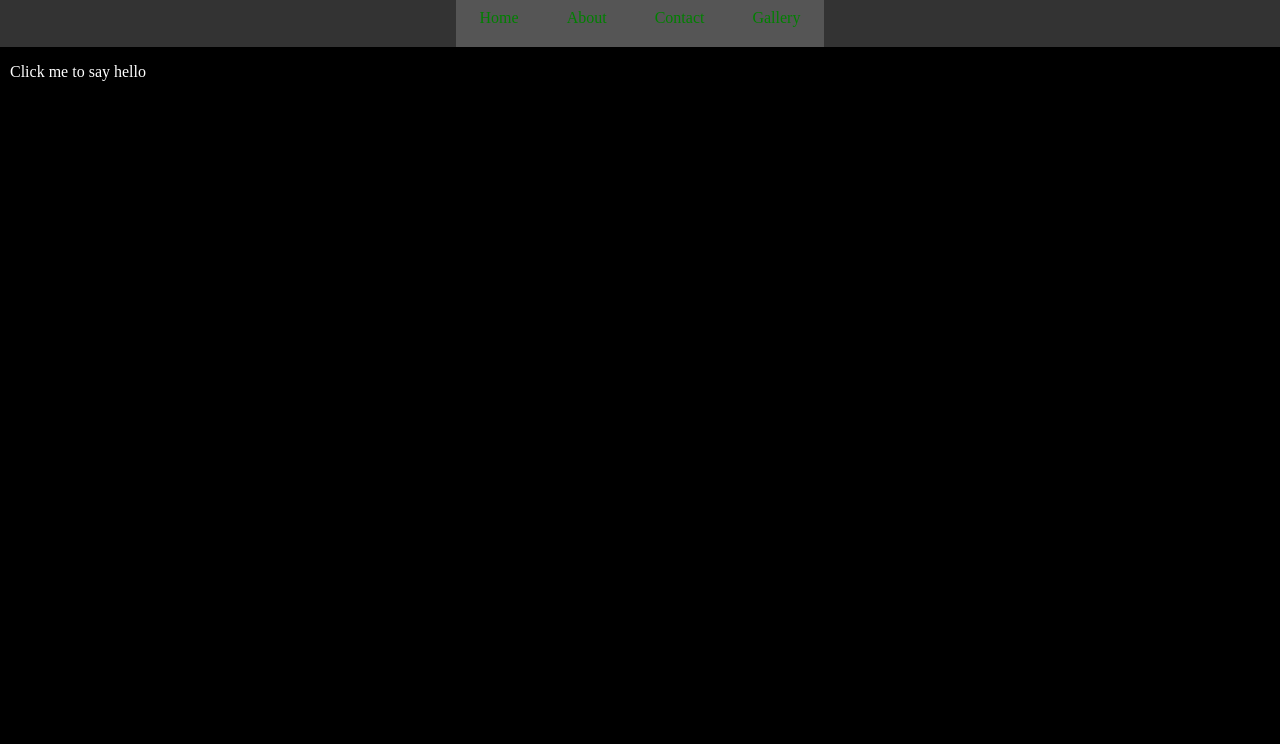
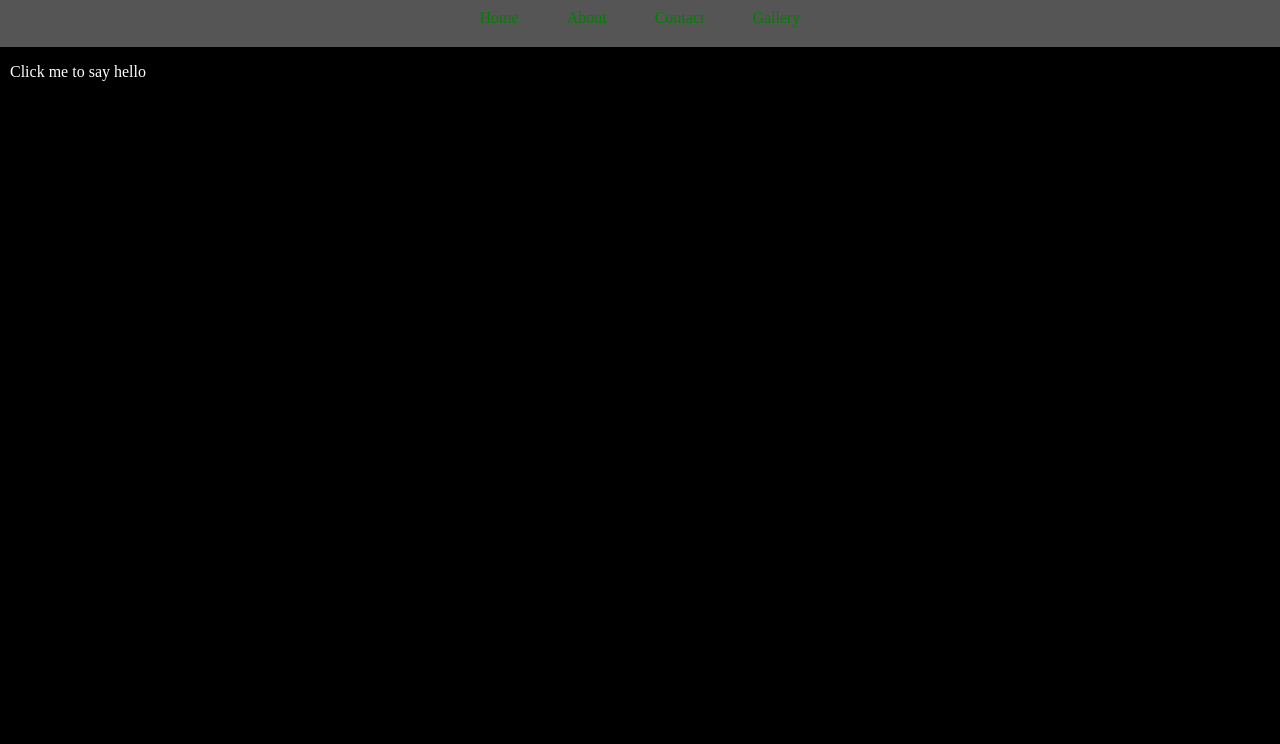
Before and after one commit to azaadm/CTEC3905, a plain HTML site: page index.html in a window 1280 px wide. Shown: the part 56-800 px from the top of the page. Drawn offline with Linux system fonts and the light colour scheme.

Commit message:
modifies style.css

```diff
--- a/style.css
+++ b/style.css
@@ -16,7 +16,7 @@ header {
 nav {
   display: flex;
   justify-content: center;
-  background: #333;
+  background:#555;
 }
 nav a {
   padding: 1.25em 1.5em;
```
